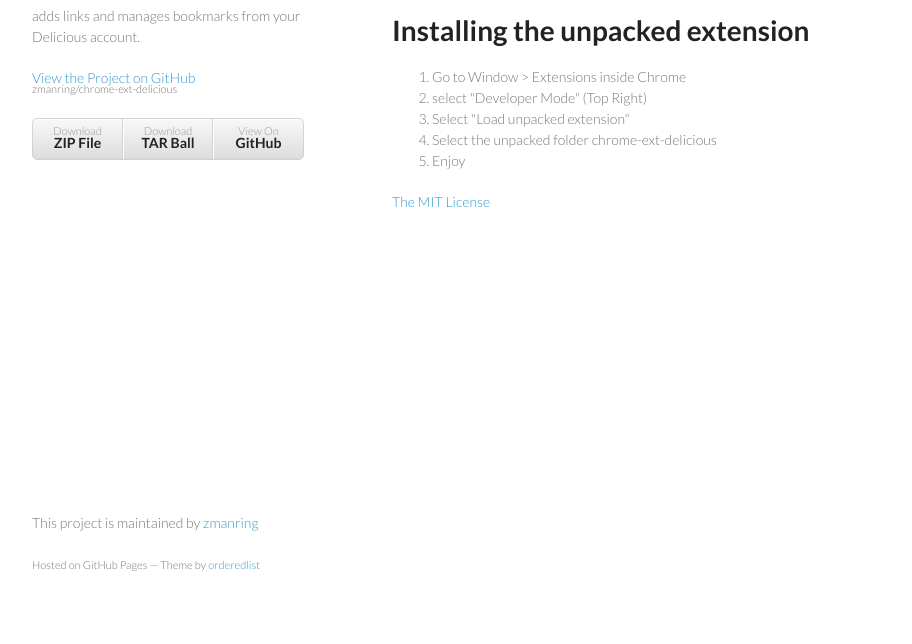
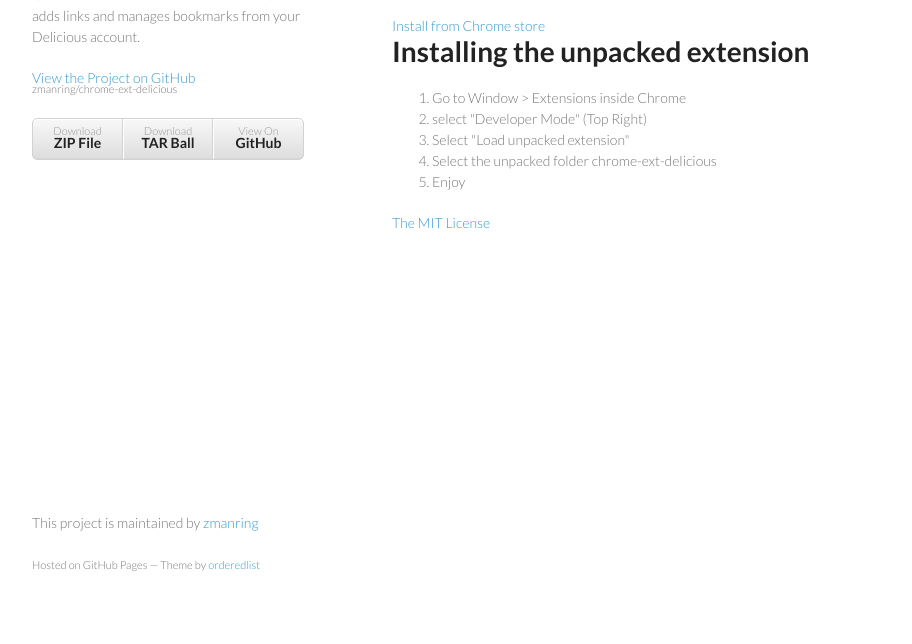
Before and after one commit to zmanring-zz/chrome-ext-delicious, a plain HTML site: page index.html in a window 1280 px wide. Shown: the part 156-800 px from the top of the page, without its empty margins (178-1090 px from the left). Drawn offline with Linux system fonts and the light colour scheme.

Commit message:
Update index.html

```diff
--- a/index.html
+++ b/index.html
@@ -34,6 +34,8 @@
 
 <p>Chrome extension with context menu that adds links and manages bookmarks from your Delicious account.</p>
 
+<a href="https://chrome.google.com/webstore/detail/delicious/pplcoloalmjgljnbpkhcojpjnjbggppe?hl=en-US">Install from Chrome store</a>
+
 <h1>Installing the unpacked extension</h1>
 
 <ol>
```
